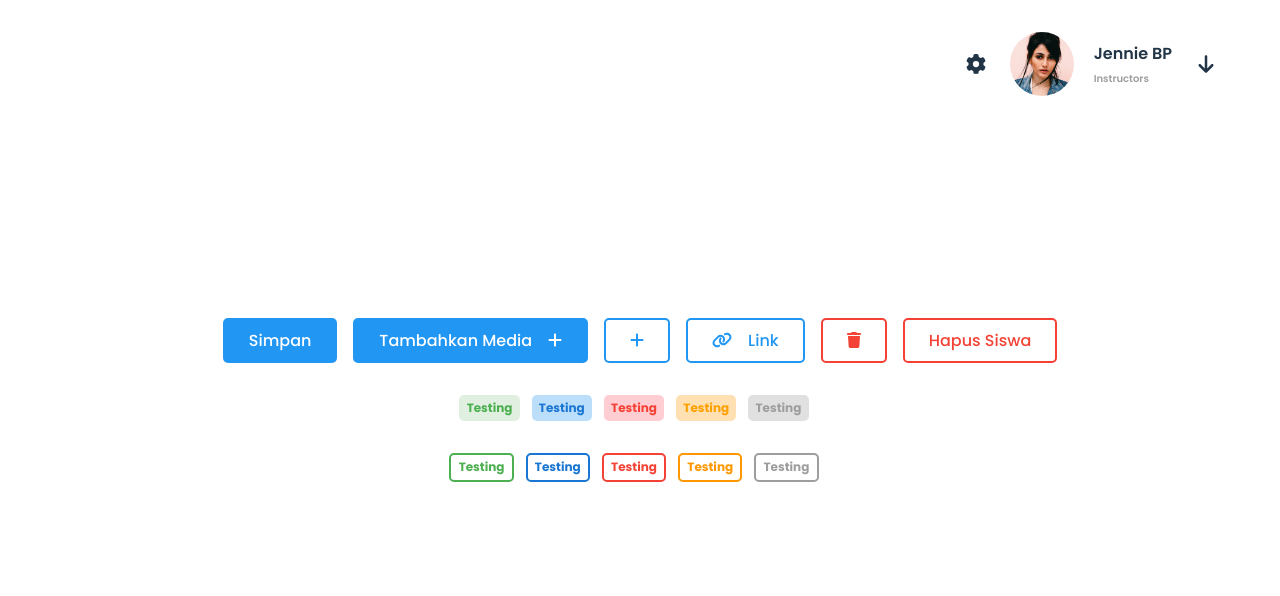
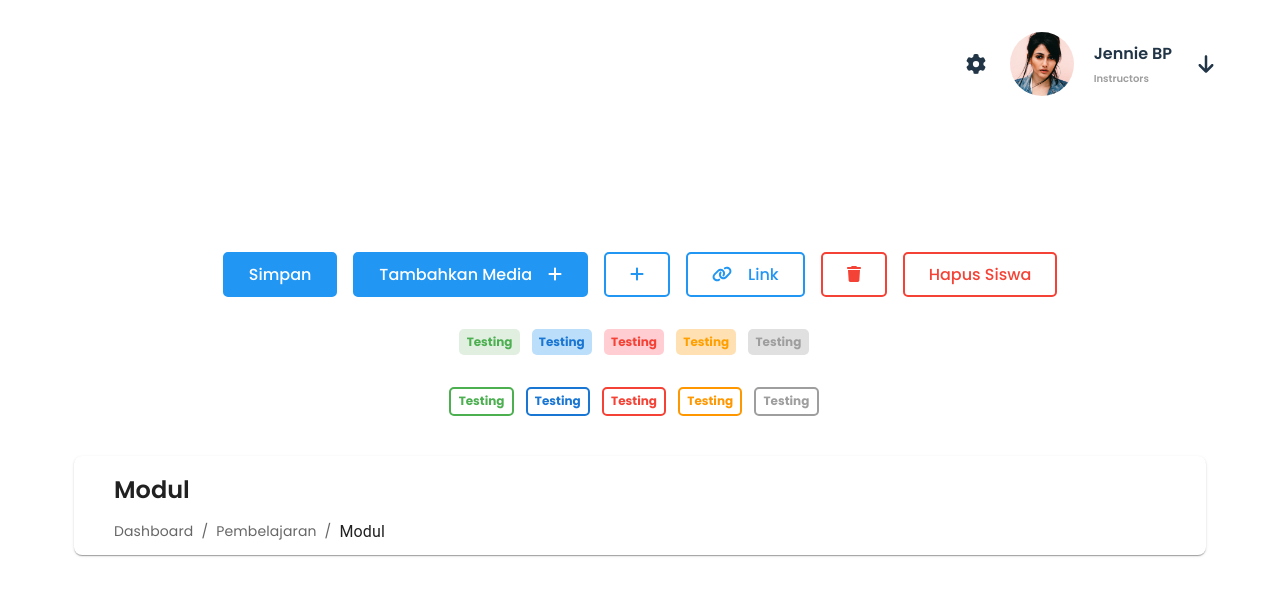
Before and after one commit to Kelompok-2-Capstone-Alterra-Academy/react-repo, a React (Vite) app: page /login in a window 1280 px wide. Shown: the top 596 px of the page. Built offline with nearby package versions, Linux system fonts and the light colour scheme.

Commit message:
adding component breadcrumb

```diff
--- a/src/App.jsx
+++ b/src/App.jsx
@@ -2,6 +2,7 @@ import styles from './App.module.css';
 import { FontAwesomeIcon } from '@fortawesome/react-fontawesome';
 import { faPlus, faTrash, faLink } from '@fortawesome/free-solid-svg-icons';
 import { Button, Tag, OutlineTag, Profile } from './components';
+import BasicBreadcrumbs from './components/Breadcrumbs';
 
 function App() {
 	return (
@@ -65,6 +66,7 @@ function App() {
 			<div className={styles.otherContainer}>
 				<Profile name="Jennie BP" pic="src/assets/ava.jpg" email="jennieblpk20@email.com" />
 			</div>
+			<BasicBreadcrumbs name="Modul" link1="Dashboard" link2="Pembelajaran" />
 		</div>
 	);
 }
--- /dev/null
+++ b/src/components/Breadcrumbs.jsx
@@ -0,0 +1,42 @@
+/* eslint-disable react/prop-types */
+/* eslint-disable no-unused-vars */
+import * as React from 'react';
+import Typography from '@mui/material/Typography';
+import Breadcrumbs from '@mui/material/Breadcrumbs';
+import Grid from '@mui/material/Grid';
+import Paper from '@mui/material/Paper';
+import Link from '@mui/material/Link';
+
+function handleClick(e) {
+    e.preventDefault();
+    console.info('You clicked a breadcrumb.');
+}
+
+export default function BasicBreadcrumbs({ name, link1, link2 }) {
+    return (
+        <>
+            <Grid container style={{ width: '90%', margin: '0 auto' }}>
+                <Grid item xs={12}>
+                    <Paper style={{ height: '75%', margin: 10, borderRadius: 8 }}>
+                        <div style={{ paddingLeft: 40, color: '#212121' }}>
+                            <p style={{ paddingTop: 16, fontSize: 24, fontWeight: 600, marginBottom: 12 }}>{name}</p>
+                            <Breadcrumbs aria-label="breadcrumb" onClick={handleClick} style={{ paddingBottom: 10, fontSize: 14 }}>
+                                <Link underline="none" color="inherit" href="/">
+                                    {link1}
+                                </Link>
+                                <Link
+                                    underline="none"
+                                    color="inherit"
+                                    href="/"
+                                >
+                                    {link2}
+                                </Link>
+                                <Typography color="text.primary">{name}</Typography>
+                            </Breadcrumbs>
+                        </div>
+                    </Paper>
+                </Grid>
+            </Grid>
+        </>
+    );
+}
```
